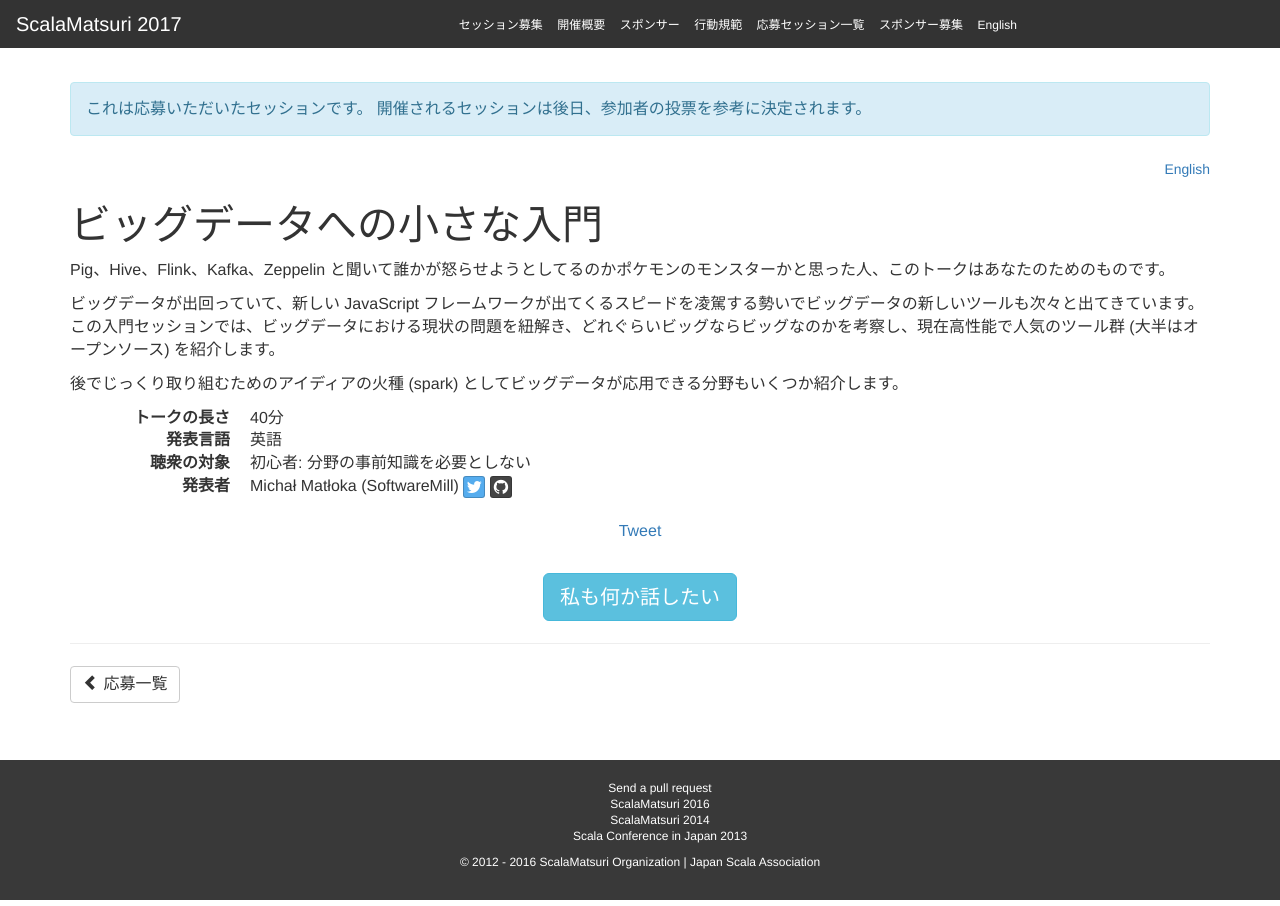
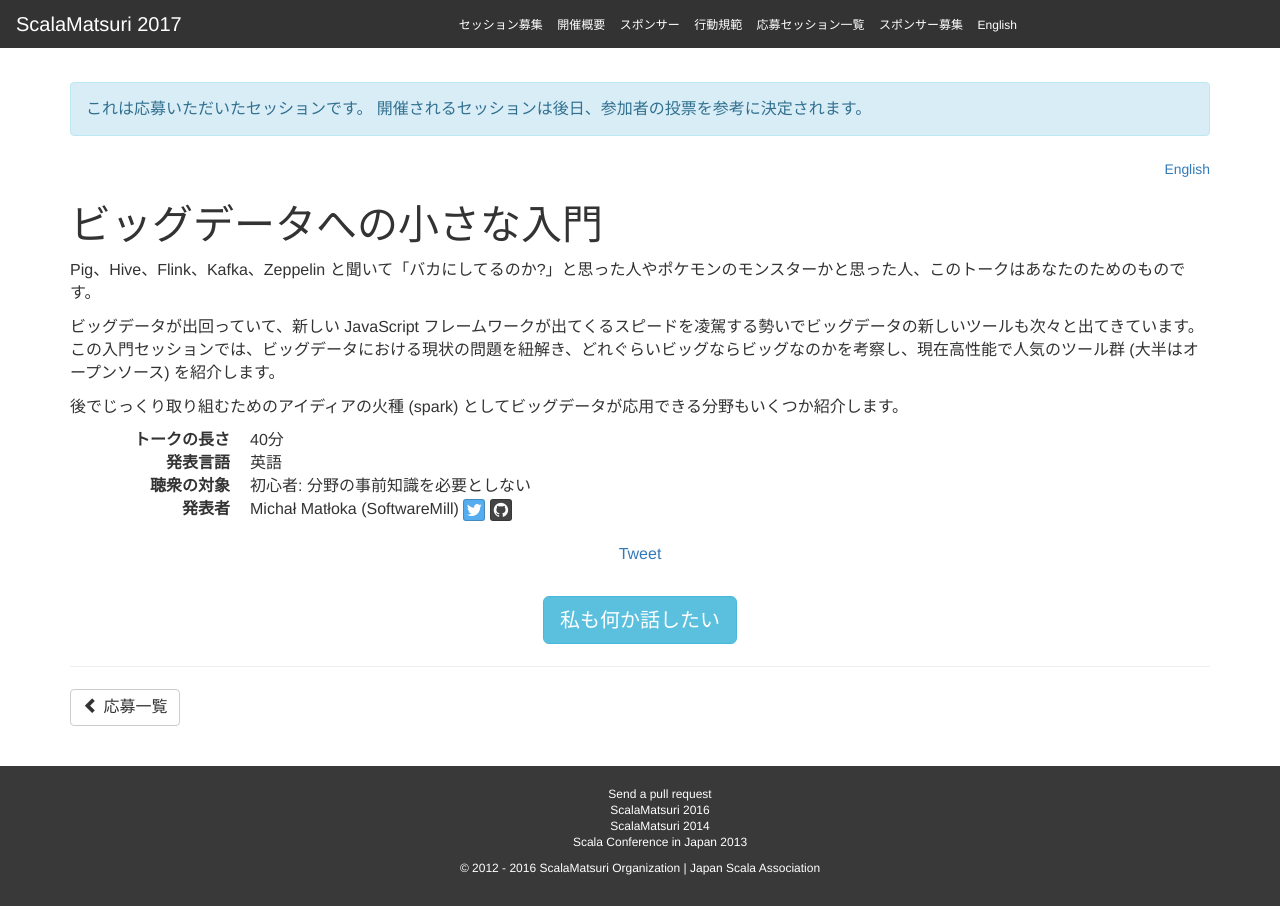
Before and after one commit to scalajp/2017.scalamatsuri.org, a Jekyll site: the page built from _candidates_ja/MichalMatloka_1.md, in a window 1280 px wide. Built offline with Jekyll 4.4.1, drawn with Linux system fonts in a browser that asks for light colours; nearby versions of some CDN libraries; comment, search, counter and statistics services are not loaded.

Commit message:
Update MichalMatloka_1.md

```diff
--- a/_candidates_ja/MichalMatloka_1.md
+++ b/_candidates_ja/MichalMatloka_1.md
@@ -10,7 +10,7 @@
 tags:
   - Big Data / Fast Data
 ---
-Pig、Hive、Flink、Kafka、Zeppelin と聞いて誰かが怒らせようとしてるのかポケモンのモンスターかと思った人、このトークはあなたのためのものです。
+Pig、Hive、Flink、Kafka、Zeppelin と聞いて「バカにしてるのか?」と思った人やポケモンのモンスターかと思った人、このトークはあなたのためのものです。
 
 ビッグデータが出回っていて、新しい JavaScript フレームワークが出てくるスピードを凌駕する勢いでビッグデータの新しいツールも次々と出てきています。この入門セッションでは、ビッグデータにおける現状の問題を紐解き、どれぐらいビッグならビッグなのかを考察し、現在高性能で人気のツール群 (大半はオープンソース) を紹介します。
 
```
